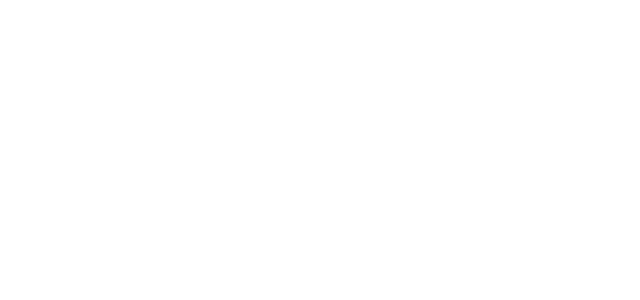
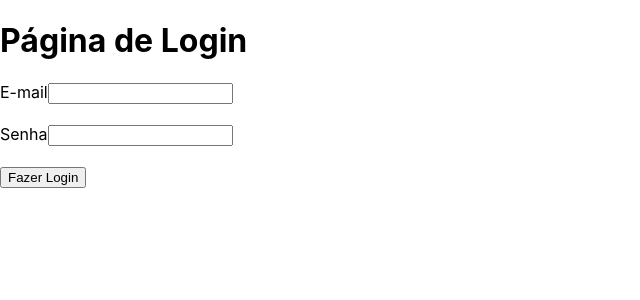
Before and after one commit to DanielePerse/exercicios-trybe, a React (Create React App) app in the folder exercises/gerenciamento-de-estado-com-redux_3/cadastro-clientes/: page /login in a window 1280 px wide. Shown: the top 300 px of the page, without its empty margins (0-640 px from the left). Built offline with nearby package versions, Linux system fonts and the light colour scheme.

Commit message:
iniciando exercicio 2 dia 16.3

```diff
--- a/exercises/gerenciamento-de-estado-com-redux_3/cadastro-clientes/src/App.js
+++ b/exercises/gerenciamento-de-estado-com-redux_3/cadastro-clientes/src/App.js
@@ -1,6 +1,7 @@
 import './App.css';
 import { BrowserRouter, Route, Switch } from 'react-router-dom';
 import Home from './components/Home';
+import Login from './components/Login';
 
 function App() {
   return (
@@ -8,6 +9,7 @@
       <BrowserRouter>
         <Switch>
           <Route exact path="/" component={Home} />
+          <Route exact path="/login" component={Login} />
         </Switch>
       </BrowserRouter>
     </div>
--- a/exercises/gerenciamento-de-estado-com-redux_3/cadastro-clientes/src/components/Home.js
+++ b/exercises/gerenciamento-de-estado-com-redux_3/cadastro-clientes/src/components/Home.js
@@ -1,15 +1,12 @@
 import React from 'react';
+import { Link } from 'react-router-dom';
 
 class Home extends React.Component {
-  constructor(props) {
-    super(props);
-  }
-
   render () {
     return (
       <div>
         <h1>Página de cadastro de clientes</h1>
-        <Link></Link>
+        <Link to="/login">Login</Link>
       </div>
     )
   }
--- /dev/null
+++ b/exercises/gerenciamento-de-estado-com-redux_3/cadastro-clientes/src/components/Login.js
@@ -0,0 +1,30 @@
+import React from 'react';
+
+class Login extends React.Component {
+  render () {
+    return (
+      <div>
+        <h1>Página de Login</h1>
+        <form>
+          <label>
+            E-mail
+            <input></input>
+          </label>
+          <br/>
+
+          <br/>
+          <label>
+            Senha
+            <input></input>
+          </label>
+          <br/>
+
+          <br/>
+          <button>Fazer Login</button>
+        </form>
+      </div>
+    )
+  }
+}
+
+export default Login;
```
